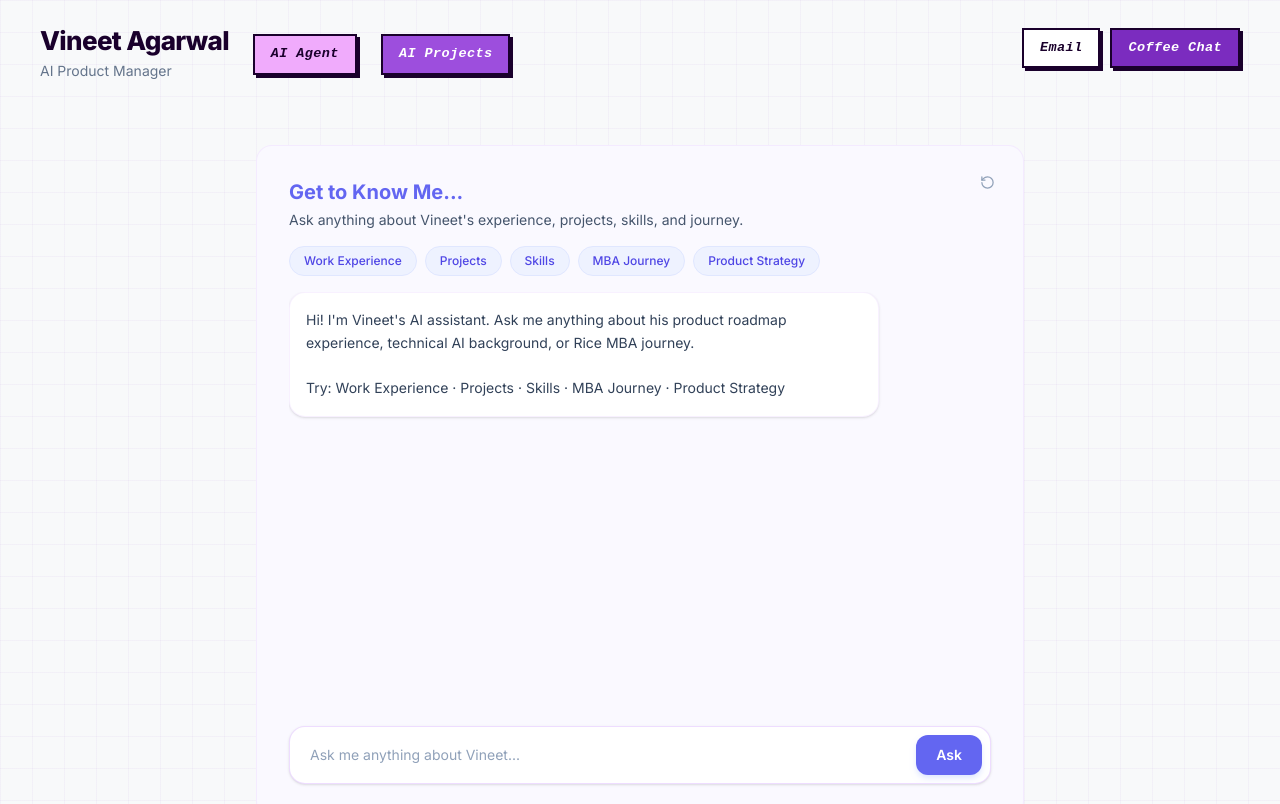
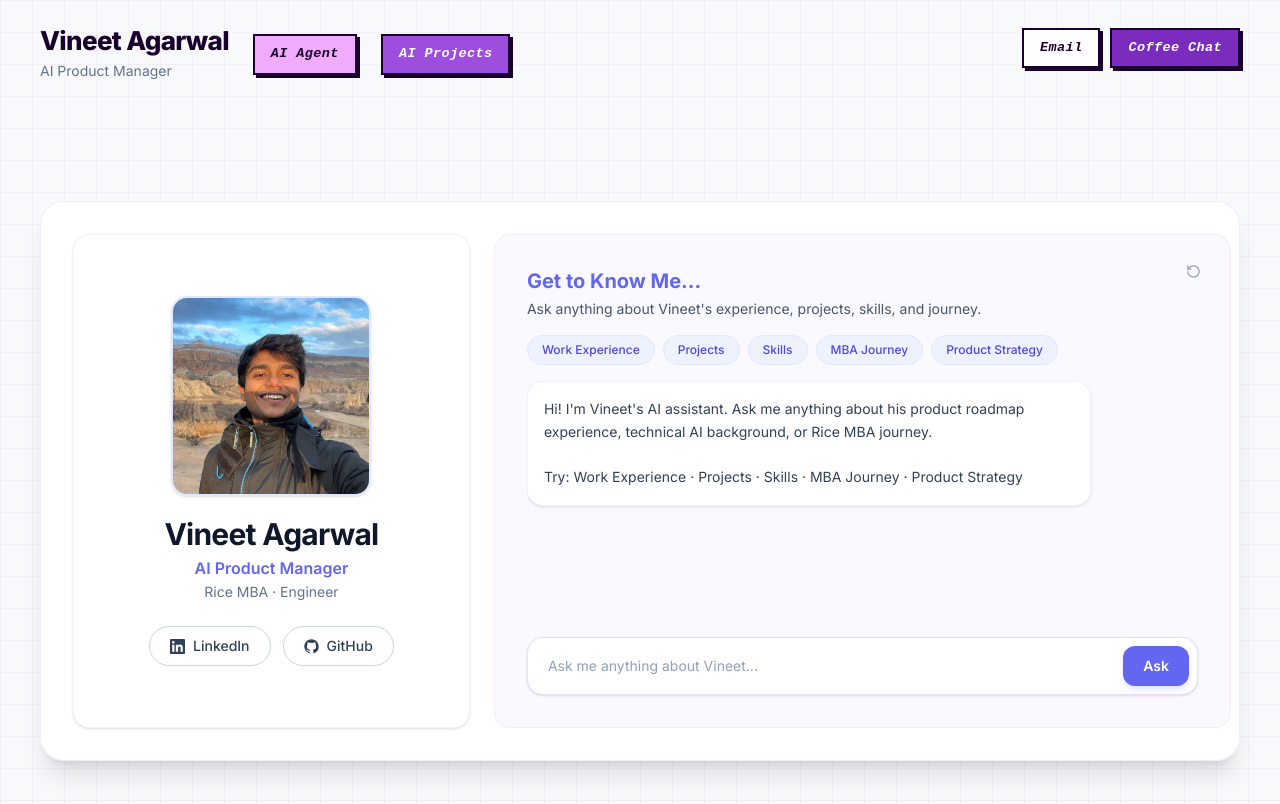
Before and after one commit to VineetAgarwal013/vineet-portfolio, a React (Vite) app: page / in a window 1280 px wide. Shown: the top 804 px of the page. Built offline with nearby package versions, Linux system fonts and the light colour scheme.

Commit message:
Make AI agent popup the front screen; remove modal, AI clicks scroll to it

```diff
--- a/src/App.tsx
+++ b/src/App.tsx
@@ -1,25 +1,25 @@
 import { useState } from "react";
 import Footer from "./components/dex/Footer";
 import Landing from "./components/dex/Landing";
-import ProjectDexModal from "./components/dex/ProjectDexModal";
 import Ventures from "./components/dex/Ventures";
 
 export default function App() {
-  const [chatOpen, setChatOpen] = useState(false);
   const [ballTrigger, setBallTrigger] = useState(0);
+
+  const openAgent = () => {
+    document.getElementById("ai-agent")?.scrollIntoView({ behavior: "smooth" });
+  };
 
   return (
     <main className="min-h-screen">
       <Landing
-        onOpenDex={() => setChatOpen(true)}
+        onOpenDex={openAgent}
         ballTrigger={ballTrigger}
         onOpenProjects={() => setBallTrigger((t) => t + 1)}
       />
 
       <Ventures />
       <Footer />
-
-      {chatOpen && <ProjectDexModal onClose={() => setChatOpen(false)} />}
     </main>
   );
 }
--- a/src/components/dex/Landing.tsx
+++ b/src/components/dex/Landing.tsx
@@ -4,6 +4,7 @@ import PokeballButton from "./PokeballButton";
 import ProjectCard from "./ProjectCard";
 import GetToKnowMeCallout from "./GetToKnowMeCallout";
 import ChatTerminal from "./ChatTerminal";
+import ProfileCard from "./ProfileCard";
 import { PROJECTS } from "../../data/projects";
 
 const AVATARS = {
@@ -55,11 +56,15 @@ export default function Landing({
     <section id="landing" className="relative flex min-h-screen flex-col">
       <Header onOpenAgent={handleAvatarClick} onOpenProjects={onOpenProjects} />
 
-      {/* FIRST: full-screen chatbot landing */}
-      <div className="flex min-h-screen flex-col items-center justify-center px-6 py-12">
-        <div className="h-[84vh] w-full max-w-3xl">
+      {/* FIRST: AI agent as the front screen */}
+      <div
+        id="ai-agent"
+        className="flex min-h-screen flex-col items-center justify-center px-4 py-12 md:px-10"
+      >
+        <section className="grid w-full max-w-[1500px] grid-cols-1 gap-6 rounded-3xl border border-purple-100 bg-white/90 p-4 shadow-xl backdrop-blur-md md:p-6 lg:h-[560px] lg:grid-cols-[35%_65%] lg:overflow-hidden lg:p-8">
+          <ProfileCard />
           <ChatTerminal sectionId="ai-assistant" />
-        </div>
+        </section>
       </div>
 
       {/* NEXT PART: the existing hero (avatar + ball + placeholders) */}
```
